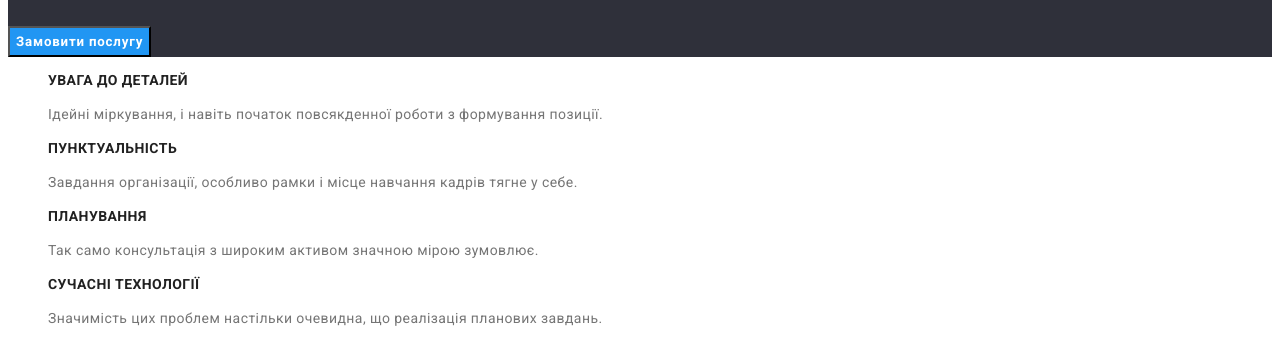
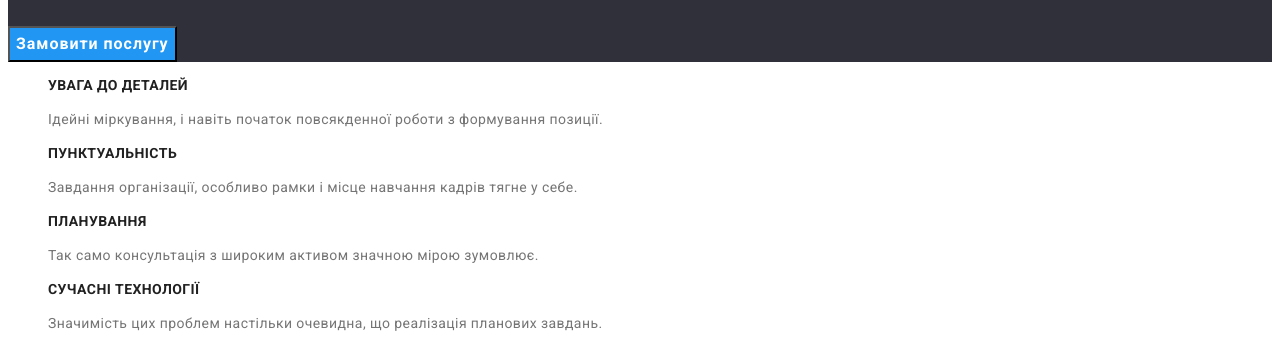
Before and after one commit to Anasurim/goit-markup-hw-02, a plain HTML site: page index.html in a window 1280 px wide. Shown: the part 275-630 px from the top of the page. Drawn offline with Linux system fonts and the light colour scheme.

Commit message:
Update styles.css
-font-size 16px added

```diff
--- a/css/styles.css
+++ b/css/styles.css
@@ -101,13 +101,15 @@ body {
   background-color: var(--accent-color);
 
   font-family: "Roboto";
+  font-style: normal;
   font-weight: 700;
-  line-height: 1.9;
-  font-style: 16px;
+  font-size: 16px;
+  line-height: 1.88;
   display: flex;
   align-items: center;
   text-align: center;
   letter-spacing: 0.06em;
+
   cursor: pointer;
 }
 .hero-btn:focus,
```
